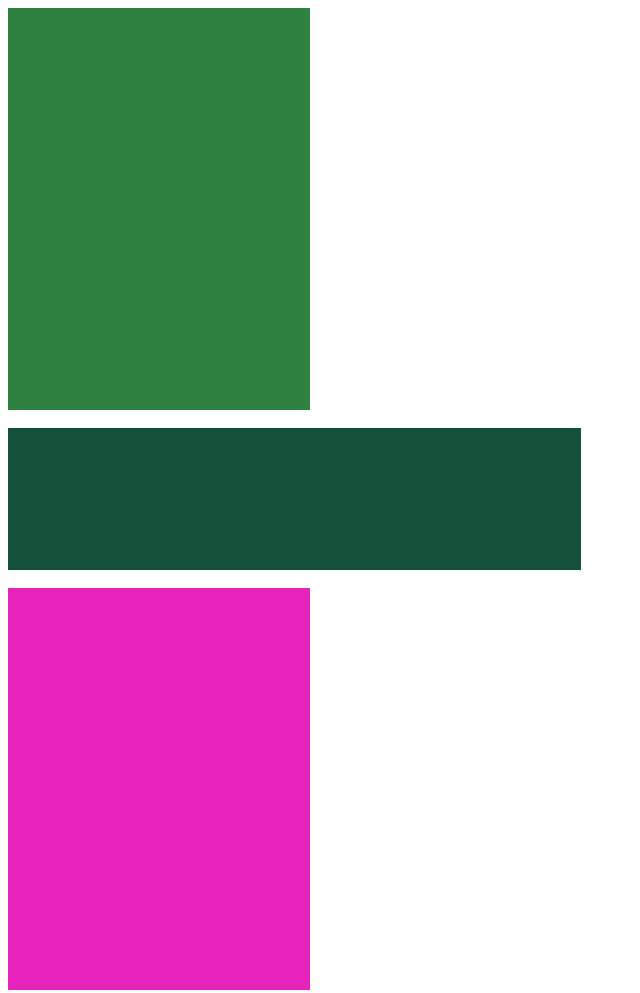
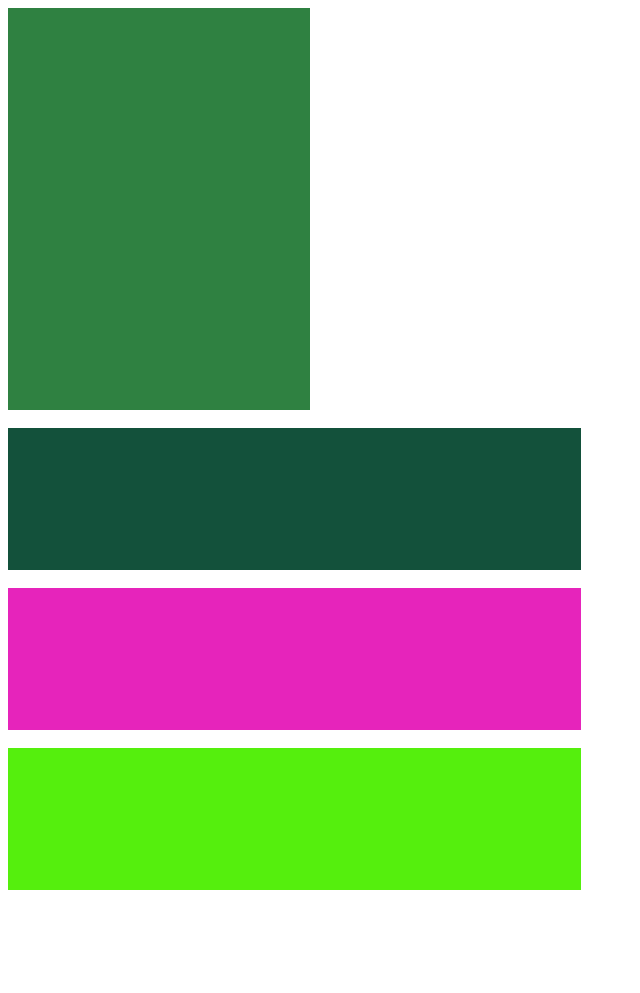
Before and after one commit to MariamLapachi/davaleba-48, a plain HTML site: page index.html in a window 1280 px wide. Shown: the top 993 px of the page, without its empty margins (0-640 px from the left). After the commit the page ends 898 px from the top, so only its background shows below. Drawn offline with Linux system fonts and the light colour scheme.

Commit message:
Update style.css

```diff
--- a/style.css
+++ b/style.css
@@ -12,14 +12,14 @@
     border: 1px solid #13513b;
 }
 #third {
-    width: 300px;
-    height: 400px;
+    width: 571px;
+    height: 140px;
     background-color: #E624BB;
     border: 1px solid #E624BB;
 }
 #fourth {
-    width: 300px;
-    height: 400px;
+    width: 571px;
+    height: 140px;
     background-color: #55EF0D;
     border: 1px solid #55EF0D;
 }
```
